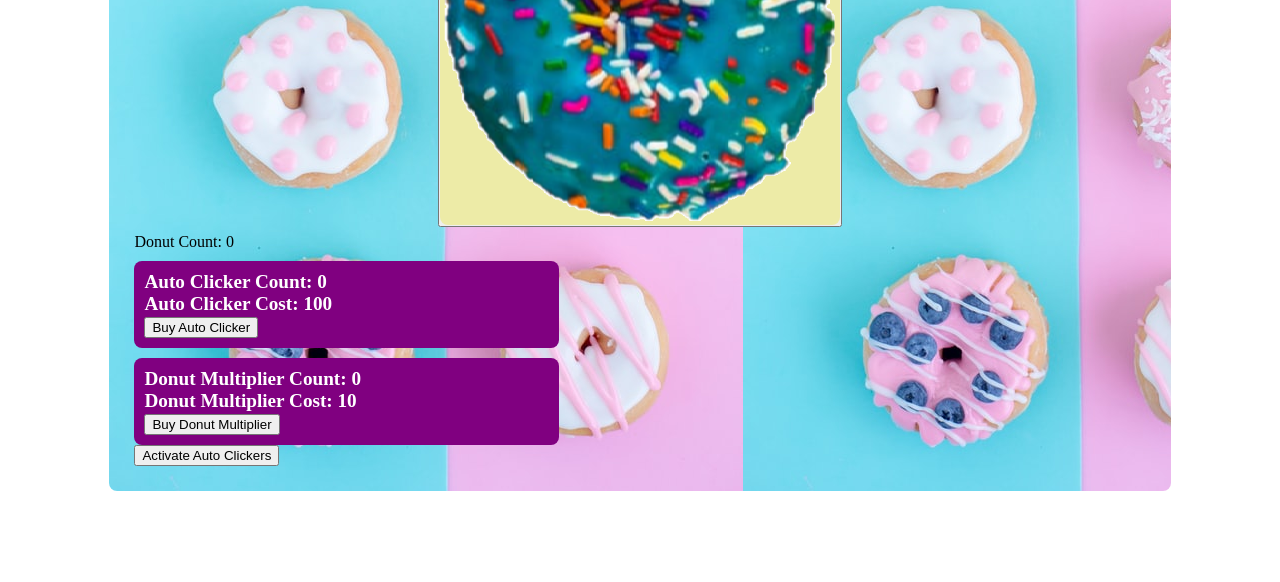
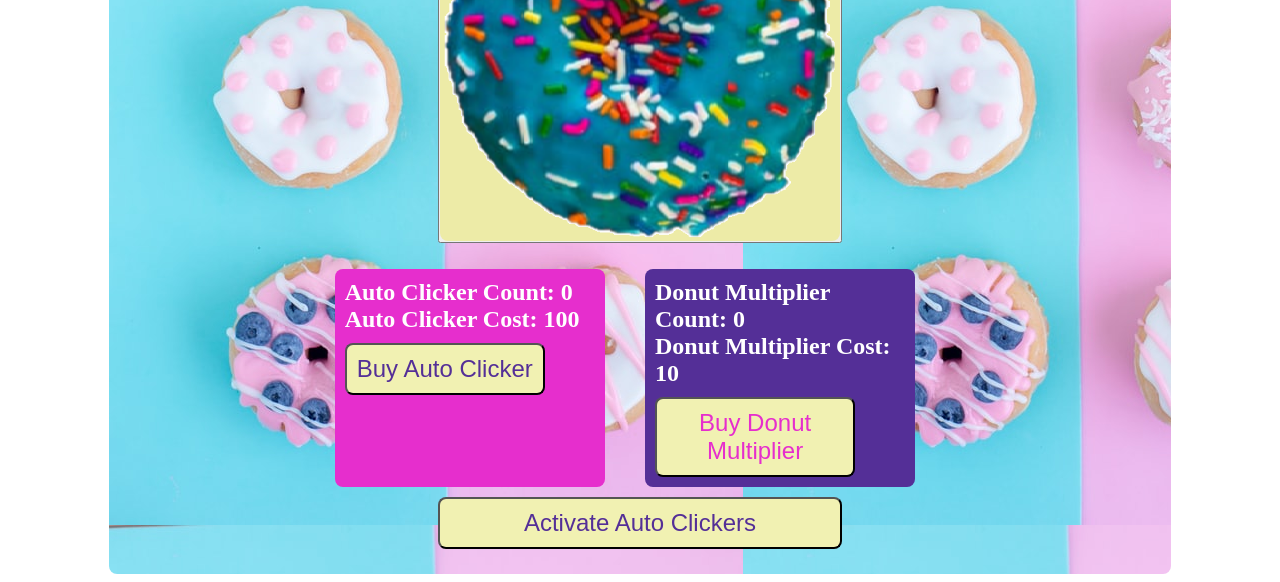
Before and after one commit to 2021-Spring-Part-Time/donut-clicker-asanders7, a website built with Parcel: page index.html in a window 1280 px wide. Shown: the part 434-1016 px from the top of the page. Before the commit the page ends 933 px from the top, so only its background shows below. Built offline with nearby package versions, Linux system fonts and the light colour scheme.

Commit message:
some style changes

```diff
--- a/DonutMaker.js
+++ b/DonutMaker.js
@@ -20,16 +20,9 @@ class DonutMaker {
 
     purchaseAutoClicker() {
         if (this.donutCount >= this.autoClickerCost) {
-            if (this.donutMultiplierCount === 0) {
-                this.autoClickerCount += 1;
-                this.donutCount -= this.autoClickerCost;
-                this.autoClickerCost += (this.autoClickerCost * .1);
-            }
-            else {
-                this.autoClickerCount += this.donutMultiplierCount;
-                this.donutCount -= this.autoClickerCost;
-                this.autoClickerCost += (this.autoClickerCost * .1);
-            }
+            this.autoClickerCount += 1;
+            this.donutCount -= this.autoClickerCost;
+            this.autoClickerCost += (this.autoClickerCost * .1);
         }
         else {
             //not enough donuts to purchase auto clicker
@@ -57,7 +50,7 @@ class DonutMaker {
     }
 
     activateAutoClickers() {
-        this.donutCount += this.autoClickerCount;
+        this.donutCount += (this.autoClickerCount * this.donutAmtPerClick);
     };
 }
 
--- a/index.html
+++ b/index.html
@@ -36,22 +36,24 @@
         <h1 class="title">Donut Clicker</h1>
         <section id="donutCountInfo" class="donut-count">
           <div id="donut-click-amt"></div>
+          <div id="donutCountPara"></div>
           <button id="donutButton" class="donut-button"><img class="donut-photo" src="images/donut-button.png" /></button>
           <div class="centered-text">Click To Make Donuts!</div>
         </section>
-        <section id="donutCountPara"></section>
+        <div class="grid-container">
           <section id="autoClickerInfo" class="autoClickerInfoClass">
             <div id="autoClickerCount"></div>
             <div id="autoClickerCost"></div>
-          <button id="buyAutoClickerButton">Buy Auto Clicker</button>
+            <button id="buyAutoClickerButton" class="autoClickerBtn">Buy Auto Clicker</button>
           </section>
           <section id="donutMultiplierInfo" class="donutMultiplierInfoClass">
             <div id="donutMultiplierCount"></div>
             <div id="donutMultiplierCost"></div>
-            <button id="buyDonutMultiplierButton">Buy Donut Multiplier</button>
+              <button id="buyDonutMultiplierButton" class="donutMultiplierBtn">Buy Donut Multiplier</button>
           </section>
-        <section id="activateAutoClickers">
-          <button id="activateAutoClickersButton">Activate Auto Clickers</button>
+        </div>
+        <section id="activateAutoClickers" class="activateAutoClickersClass">
+          <button id="activateAutoClickersButton" class="activateAutoClickersBtn">Activate Auto Clickers</button>
         </section>
       </div>
 
--- a/style.css
+++ b/style.css
@@ -240,14 +240,13 @@
 .donut-photo {
     border-radius: 8px;
     display: block;
-    height: 400px;
     max-height: 100%;
     max-width: 100%;
     width: 400px;
 }
 
 .centered-text {
-    background-color: black;
+    background-color: white;
     border-radius: 8px;
     left: 50%;
     padding: 5px;
@@ -257,7 +256,7 @@
 }
 
 .donut-count {
-    color: white;
+    color: rgb(84, 47, 151);
     font-family:'Franklin Gothic Medium', 'Arial Narrow', Arial, sans-serif;
     font-style:oblique;
     font-size: xx-large;
@@ -281,23 +280,76 @@
 }
 
 .autoClickerInfoClass {
-    background-color: purple;
+    background-color: rgb(230, 46, 205);
     border-radius: 8px;
     color: white;
-    font-size: larger;
+    font-size: x-large;
     font-weight: bold;
+    margin-left: 40%;
+    margin-top: 20px;
+    padding: 10px;
+    width: 50%;
+}
+
+.donutMultiplierInfoClass {
+    background-color: rgb(84, 47, 151);
+    border-radius: 8px;
+    color: white;
+    font-size: x-large;
+    font-weight: bold;
+    margin-top: 20px;
+    padding: 10px;
+    width: 50%;
+}
+
+.autoClickerBtn {
+    background-color: rgb(241, 241, 178);
+    border-radius: 8px;
+    color:rgb(84, 47, 151);
+    font-size: x-large;
+    margin-top: 10px;
+    padding: 10px;
+    width: 80%;
+}
+
+.autoClickerBtn:hover {
+    background-color: rgb(238, 157, 211);
+    color: white;
+}
+
+.donutMultiplierBtn {
+    background-color: rgb(241, 241, 178);
+    border-radius: 8px;
+    color:rgb(230, 46, 205);
+    font-size: x-large;
+    margin-top: 10px;
+    padding: 10px;
+    width: 80%;
+}
+
+.donutMultiplierBtn:hover {
+    background-color: rgb(238, 157, 211);
+    color: white;
+}
+
+.activateAutoClickersBtn {
+    background-color: rgb(241, 241, 178);
+    border-radius: 8px;
+    color:rgb(84, 47, 151);
+    font-size: x-large;
+    margin-left: 30%;
     margin-top: 10px;
     padding: 10px;
     width: 40%;
 }
 
-.donutMultiplierInfoClass {
-    background-color: purple;
-    border-radius: 8px;
+.activateAutoClickersBtn:hover {
+    background-color: rgb(238, 157, 211);
     color: white;
-    font-size: larger;
-    font-weight: bold;
-    margin-top: 10px;
-    padding: 10px;
-    width: 40%;
 }
+
+.grid-container {
+    display: grid;
+    grid-gap: 10px;
+    grid-template-columns: 1fr 1fr;
+}
```
Lines whose indentation alone changed are shown as unchanged.
